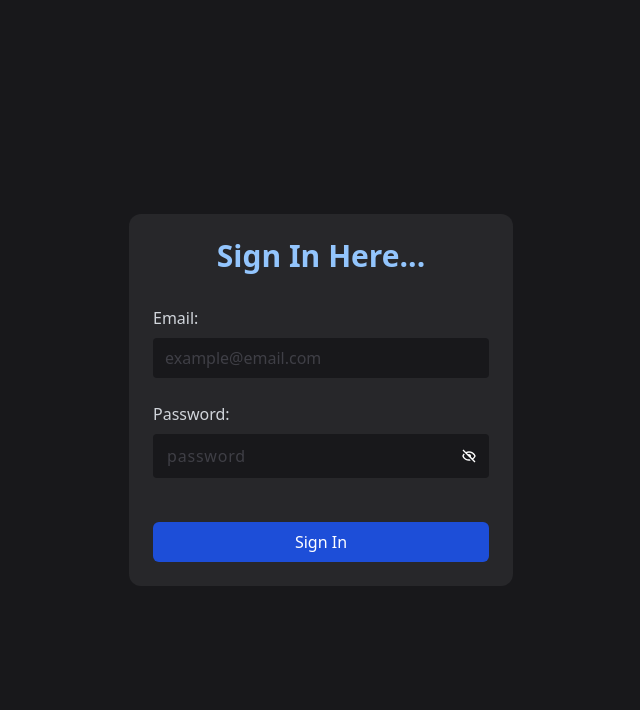
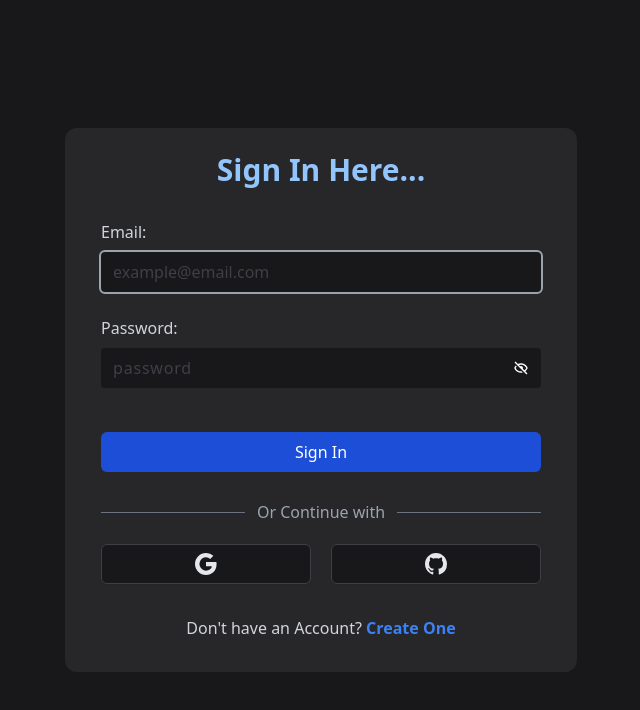
Before and after one commit to OmBudhiraja/yt-clone, a React (Create React App) app: page /login in a window 1280 px wide. Shown: the top 710 px of the page, without its empty margins (319-959 px from the left). Built offline with nearby package versions, Linux system fonts and the light colour scheme.

Commit message:
static login page completed

```diff
--- a/src/pages/Login.jsx
+++ b/src/pages/Login.jsx
@@ -1,7 +1,8 @@
 import { useState } from 'react';
 import { BiHide, BiShow, BiLoaderAlt } from 'react-icons/bi';
+import { BsGoogle, BsGithub } from 'react-icons/bs';
+import { Link } from 'react-router-dom';
 import { toast } from 'react-toastify';
-// import http from "utils/http";
 
 const AdminSignInForm = () => {
   const [showPassword, setShowPassword] = useState(false);
@@ -13,24 +14,23 @@ const AdminSignInForm = () => {
 
   const onSubmitHandler = async (e) => {
     e.preventDefault();
-    // if (loginData.email && loginData.password) {
-    //   try {
-    //     setLoadingRes(true);
+    if (loginData.email && loginData.password) {
+      try {
+        setLoadingRes(true);
 
-    //     const res = await http.post("/auth/login", {
-    //       email: loginData.email,
-    //       password: loginData.password,
-    //     });
+        // TODO: make login request
+        // const res = await axios.post("/auth/login", {
+        //   email: loginData.email,
+        //   password: loginData.password,
+        // });
 
-    //     console.log(res);
-    //     setLoadingRes(false);
-    //     toast.success("Signed successfully");
-    //     // router.push("/admin-panel/dashboard");
-    //   } catch (err) {
-    //     setLoadingRes(false);
-    //     toast.error(err.response?.data?.message || "Something Went Wrong.");
-    //   }
-    // }
+        setLoadingRes(false);
+        toast.success('Signed successfully');
+      } catch (err) {
+        setLoadingRes(false);
+        toast.error(err.response?.data?.message || 'Something Went Wrong.');
+      }
+    }
   };
 
   const onChangeHandler = (e) => {
@@ -41,8 +41,8 @@ const AdminSignInForm = () => {
   };
 
   return (
-    <div className="h-screen bg-zinc-900 flex items-center justify-center px-6">
-      <div className="bg-zinc-800 text-white px-3 py-7 sm:p-6 rounded-xl w-96 max-w-full ">
+    <main className="min-h-screen bg-zinc-900 flex items-center justify-center px-6">
+      <section className="bg-zinc-800 text-white px-3 py-7 sm:py-6 sm:px-9 rounded-xl w-[32rem] max-w-full ">
         <h1 className="text-3xl text-center mb-8 text-blue-300 font-bold">
           Sign In Here...
         </h1>
@@ -52,7 +52,7 @@ const AdminSignInForm = () => {
               Email:
             </label>
             <input
-              className="bg-zinc-900 border-none outline-none px-3 py-2 rounded w-full placeholder-zinc-700"
+              className="bg-zinc-900 border-none outline-0 outline outline-gray-400 px-3 py-2 rounded w-full placeholder-zinc-700 focus:outline-2"
               type="email"
               name="email"
               id="email"
@@ -69,7 +69,7 @@ const AdminSignInForm = () => {
             </label>
             <div className="relative ">
               <input
-                className="bg-zinc-900 border-2 border-transparent outline-none pl-3 pr-8 py-2 rounded w-full placeholder-zinc-700 tracking-wider focus:border-2 focus:border-gray-600"
+                className="bg-zinc-900 border-none outline-0 outline outline-gray-400 pl-3 pr-8 py-2 rounded w-full placeholder-zinc-700 tracking-wider focus:outline-2"
                 type={showPassword ? 'text' : 'password'}
                 id="pasword"
                 name="password"
@@ -90,7 +90,7 @@ const AdminSignInForm = () => {
           <button
             role="form"
             disabled={loadingRes}
-            className="bg-blue-700 px-5 py-2 w-full rounded-md mt-5 text-center disabled:bg-blue-500 hover:bg-blue-800 active:outline outline-2 outline-gray-400"
+            className="bg-blue-700 px-5 py-2 w-full rounded-md mt-5 mb-7 text-center disabled:bg-blue-500 hover:bg-blue-800 active:outline outline-2 outline-gray-400"
           >
             {loadingRes ? (
               <BiLoaderAlt size={'20px'} className="inline animate-spin" />
@@ -99,8 +99,32 @@ const AdminSignInForm = () => {
             )}
           </button>
         </form>
-      </div>
-    </div>
+        <div className="flex items-center">
+          <span className="flex-1 w-full h-[0.5px] bg-gray-500"></span>
+          <span className="px-3 text-gray-400">Or Continue with</span>
+          <span className="flex-1 w-full h-[0.5px] bg-gray-500"></span>
+        </div>
+        <div className="flex items-center justify-center gap-3 md:gap-5 mt-5">
+          <button className="inline-flex justify-center w-full px-4 py-2 text-sm font-medium text-gray-200 bg-zinc-900 border border-zinc-700 rounded-md shadow-sm disabled:cursor-wait disabled:opacity-50 hover:bg-opacity-80">
+            <span className="sr-only">Sign in with Google</span>
+            <BsGoogle size={22} />
+          </button>
+          <button className="inline-flex justify-center w-full px-4 py-2 text-sm font-medium text-gray-200 bg-zinc-900 border border-zinc-700 rounded-md shadow-sm disabled:cursor-wait disabled:opacity-50 hover:bg-opacity-80">
+            <span className="sr-only">Sign in with Github</span>
+            <BsGithub size={22} />
+          </button>
+        </div>
+        <div className="mt-8 mb-2 text-gray-300">
+          <p className="text-center">
+            Don't have an Account?
+            <Link to={'/register'} className="text-blue-500 font-semibold">
+              {' '}
+              Create One
+            </Link>
+          </p>
+        </div>
+      </section>
+    </main>
   );
 };
 
```
